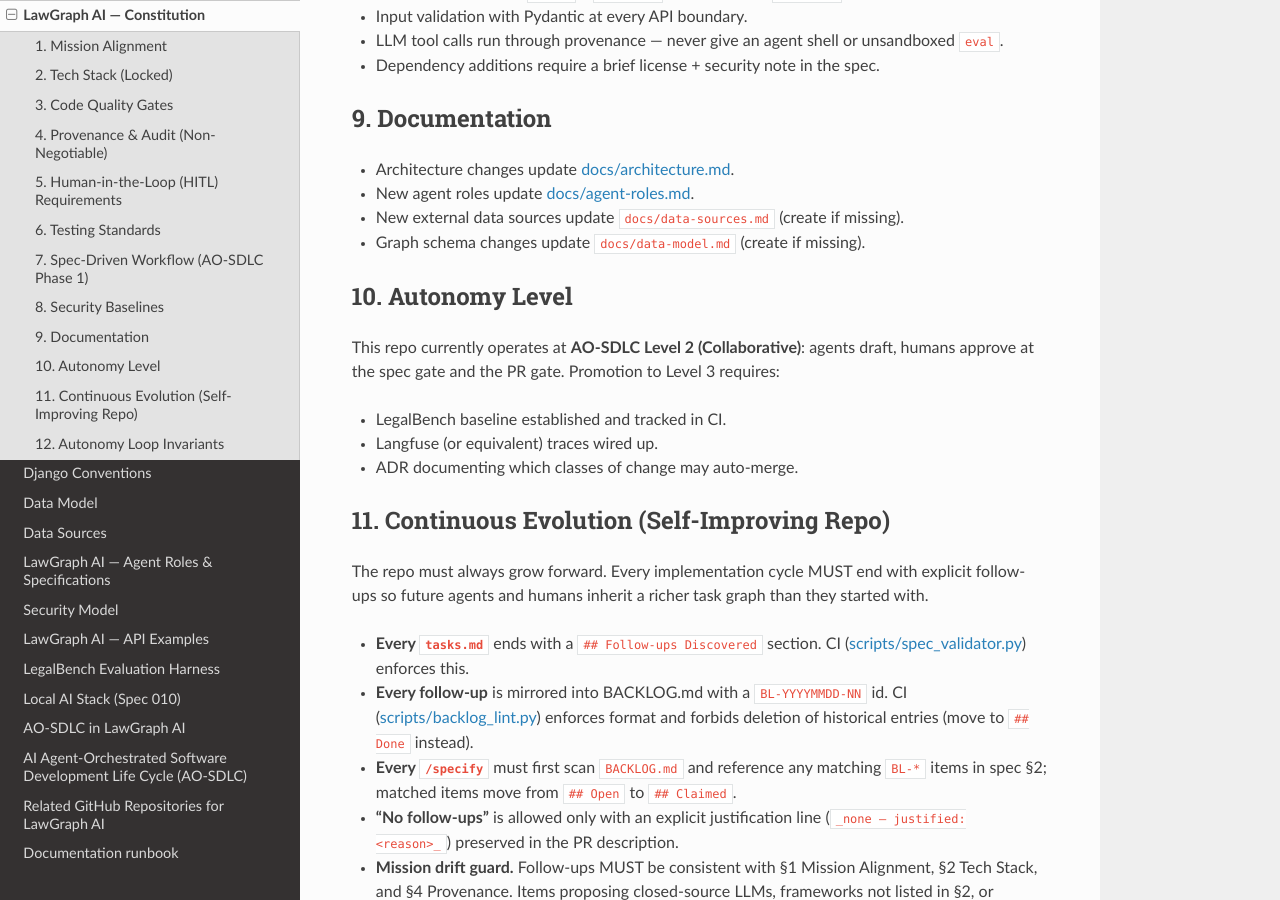
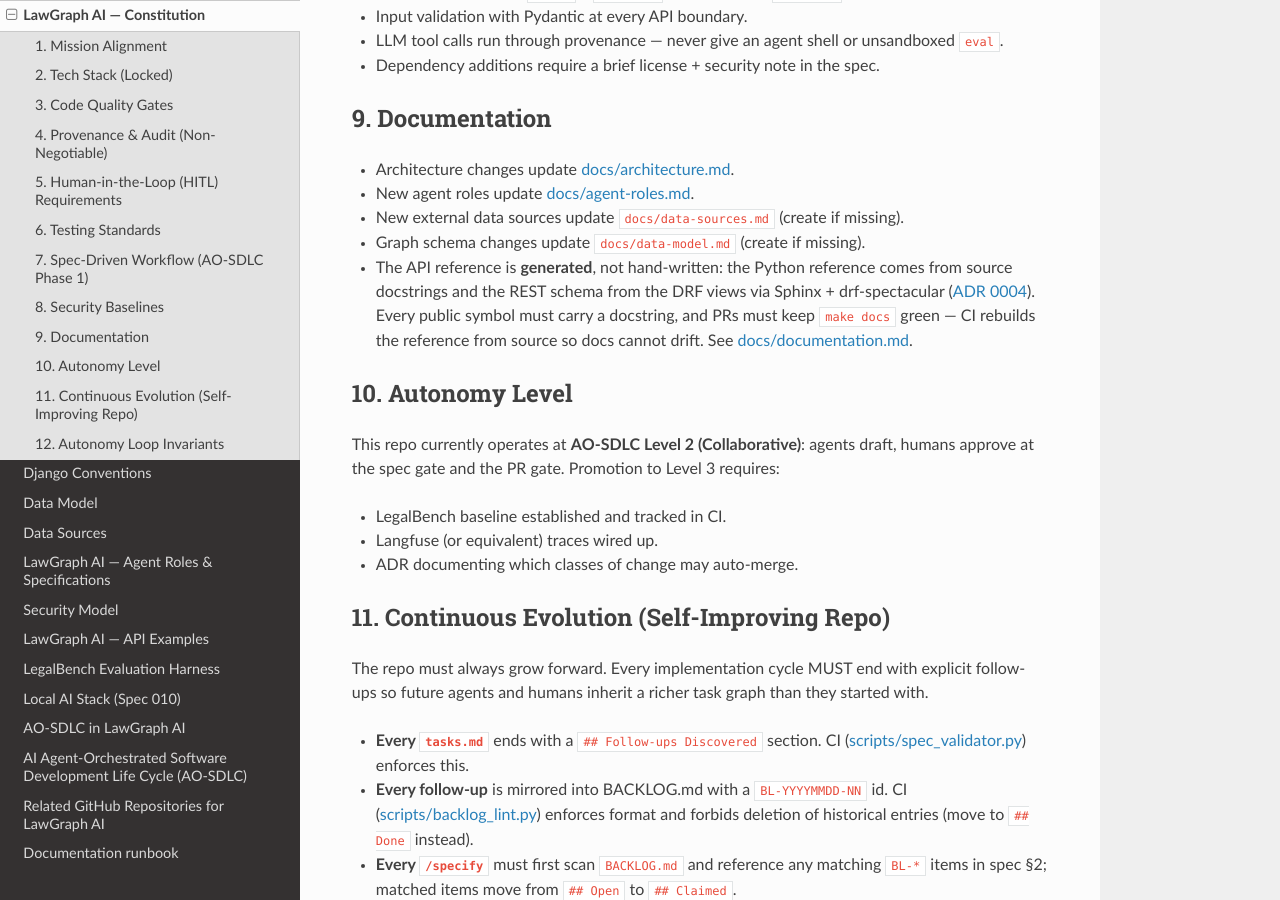
Before and after one commit to bamr87/law-ai, a Sphinx documentation site: the page built from docs/constitution.md, in a window 1280 px wide and 900 px high, scrolled down 2448 px. Built offline with Sphinx 7.4.7 and the Read the Docs theme 3.1.0, drawn with Linux system fonts in a browser that asks for light colours.

```diff
--- a/docs/constitution.md
+++ b/docs/constitution.md
@@ -82,6 +82,12 @@ See [docs/ao-sdlc.md](ao-sdlc.md) for how phases map onto LawGraph and [docs/ao-
 - New agent roles update [docs/agent-roles.md](agent-roles.md).
 - New external data sources update `docs/data-sources.md` (create if missing).
 - Graph schema changes update `docs/data-model.md` (create if missing).
+- The API reference is **generated**, not hand-written: the Python reference
+  comes from source docstrings and the REST schema from the DRF views via
+  Sphinx + drf-spectacular ([ADR 0004](adr/0004-sphinx-documentation.md)). Every
+  public symbol must carry a docstring, and PRs must keep `make docs` green —
+  CI rebuilds the reference from source so docs cannot drift. See
+  [docs/documentation.md](documentation.md).
 
 ## 10. Autonomy Level
 
```
Also changed, not shown: AGENTS.md (+3 -1 lines), README.md (+2 -2 lines), docs/adr/README.md (+2 -0 lines), docs/frontend.md (added, +31 -0 lines), docs/index.md (+1 -0 lines), 7 other files.
